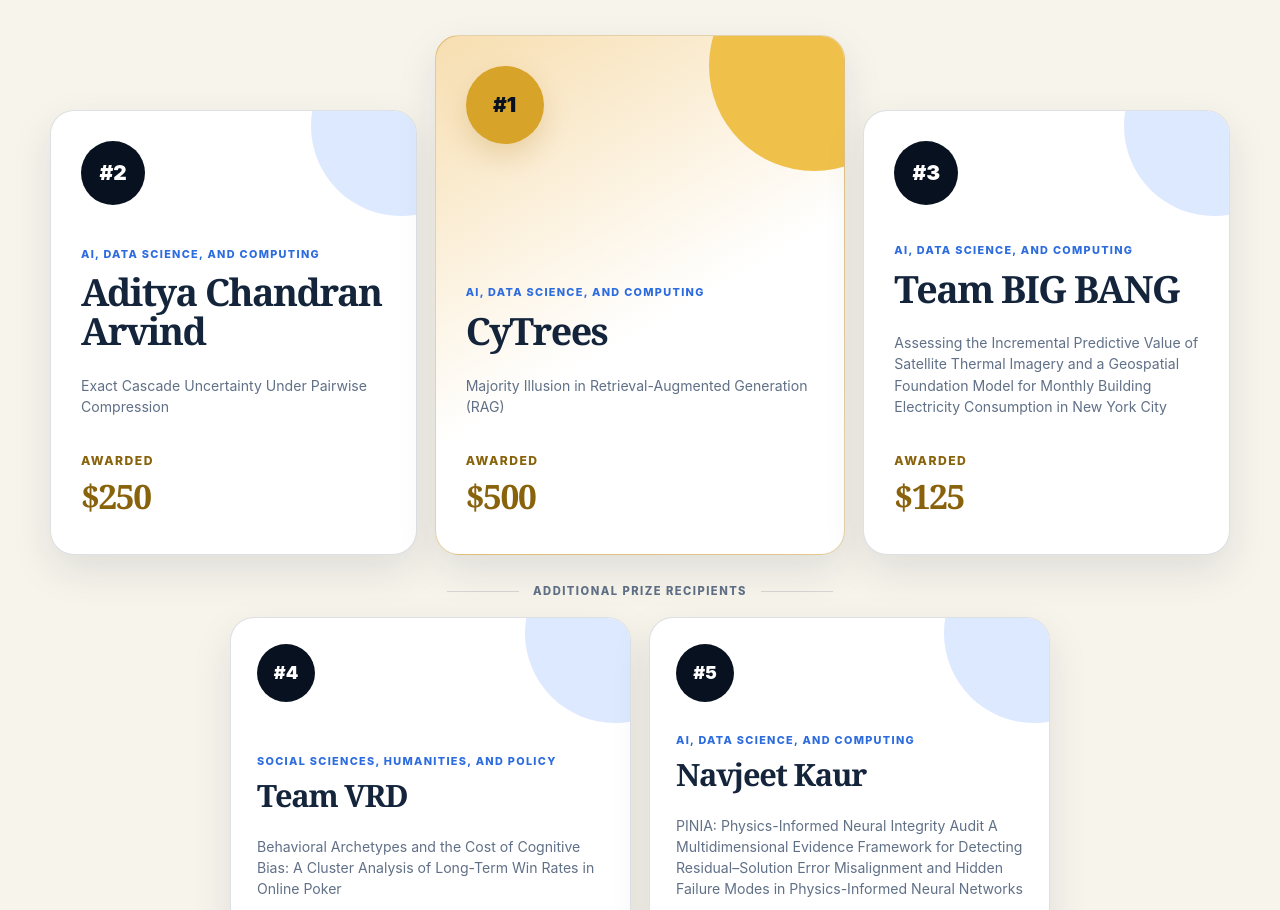
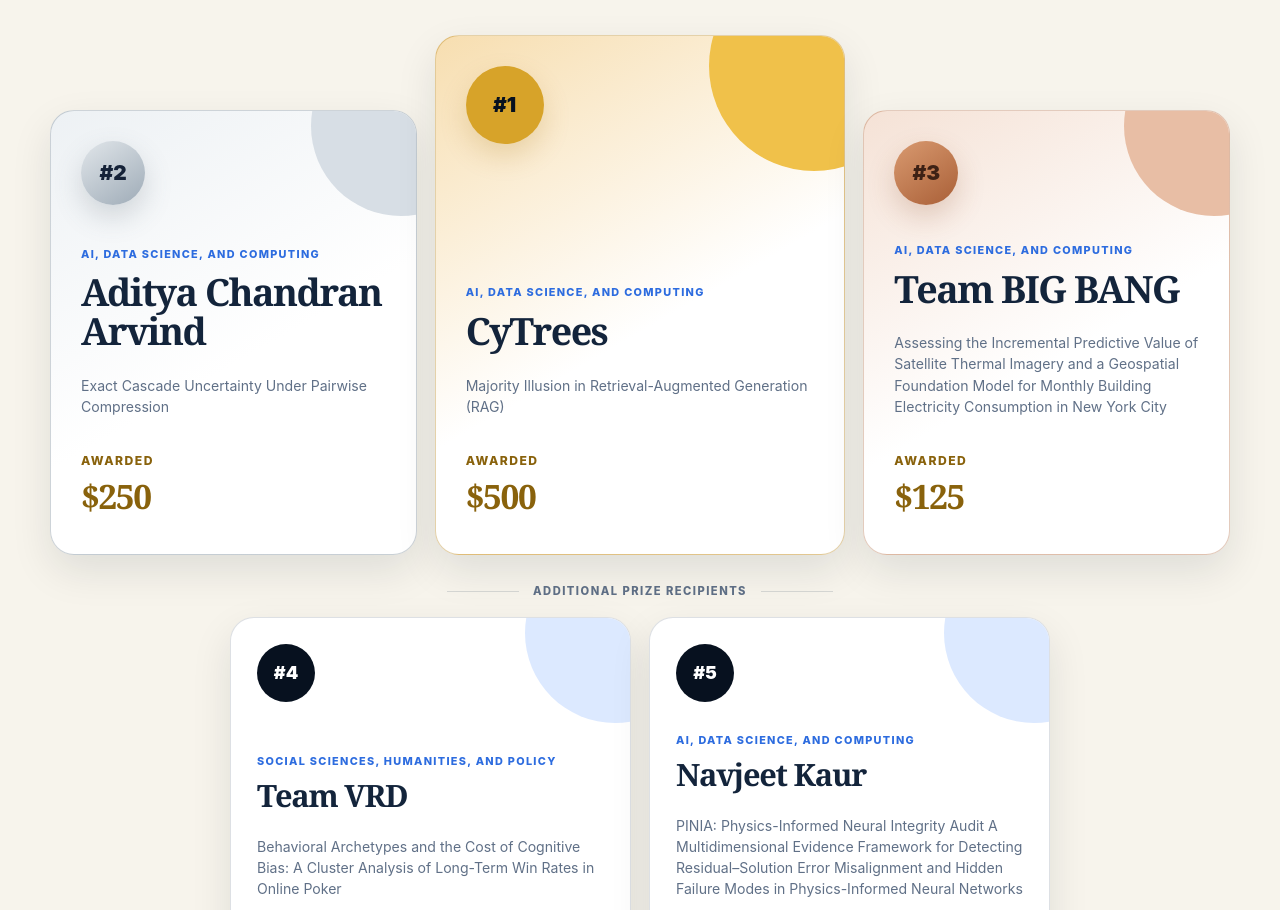
Before and after one commit to herachxx/NSRI-research-hackathon, a website: page winners.html in a window 1280 px wide. Shown: the part 1056-1966 px from the top of the page. Drawn offline with Linux system fonts and the light colour scheme.

Commit message:
Add silver and bronze podium colors

```diff
--- /dev/null
+++ b/assets/podium-medals.css
@@ -0,0 +1,22 @@
+/* The podium is intentionally displayed in the order: second, first, third. */
+.podium > .podium-card:nth-child(1){
+  background:linear-gradient(150deg,#edf1f4,#fff 55%);
+  border-color:rgba(125,139,153,.38);
+}
+.podium > .podium-card:nth-child(1)::before{background:#d7dee5}
+.podium .rank-disc[aria-label="Rank 2"]{
+  background:linear-gradient(145deg,#e1e6ea,#9eabb7);
+  color:#152238;
+  box-shadow:0 12px 28px rgba(82,97,111,.22);
+}
+
+.podium > .podium-card:nth-child(3){
+  background:linear-gradient(150deg,#f5e2d6,#fff 55%);
+  border-color:rgba(168,94,52,.32);
+}
+.podium > .podium-card:nth-child(3)::before{background:#e8bea5}
+.podium .rank-disc[aria-label="Rank 3"]{
+  background:linear-gradient(145deg,#d99a70,#a95f37);
+  color:#3d2115;
+  box-shadow:0 12px 28px rgba(139,72,35,.22);
+}
--- a/winners.html
+++ b/winners.html
@@ -14,6 +14,7 @@
   <link rel="icon" href="assets/nsri-logo-black.svg" type="image/svg+xml">
   <link rel="stylesheet" href="assets/results.css?v=20260807-3">
   <link rel="stylesheet" href="assets/podium-awards-7fb30f0.css">
+  <link rel="stylesheet" href="assets/podium-medals.css">
 </head>
 <body>
   <header class="results-header">
```
